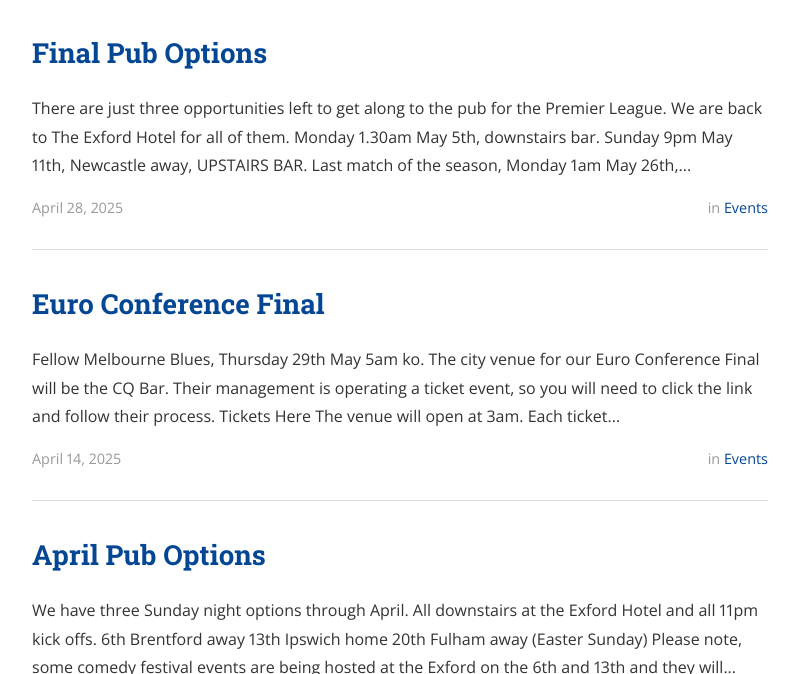
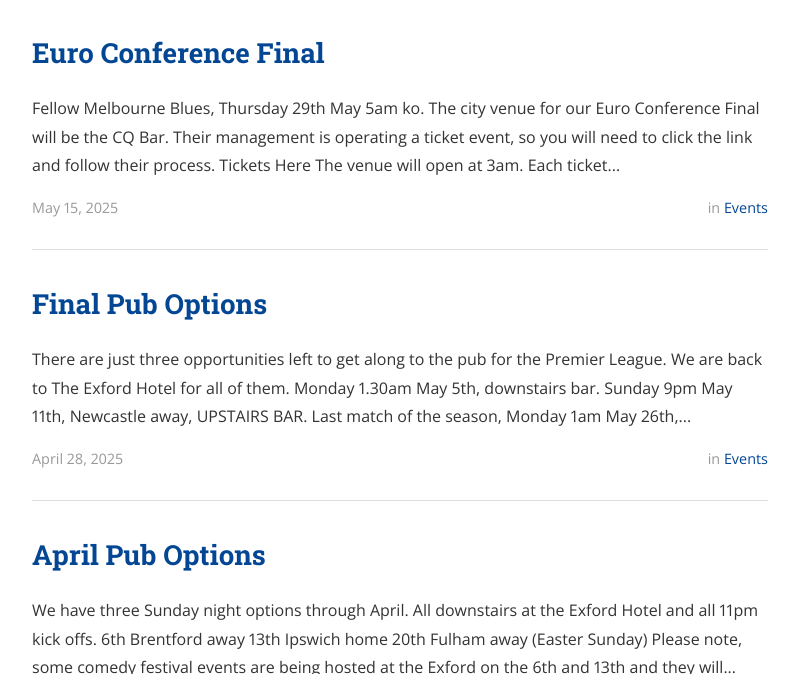
Before and after one commit to Foxh0und/MCSC, a Jekyll site: the page built from index.html, in a window 1280 px wide and 900 px high, scrolled down 322 px, cut to the strip 226-900 px from the top of the window. Shown: the whole strip, without its empty margins (240-1039 px from the left). Built offline with Jekyll 4.4.1, drawn with Linux system fonts in a browser that asks for light colours; nearby versions of some CDN libraries; the list of posts is cut into pages by our own code.

Commit message:
Update 2025-5-14-Euro-Conference-Final.md

```diff
--- a/_posts/2025-5-14-Euro-Conference-Final.md
+++ b/_posts/2025-5-14-Euro-Conference-Final.md
@@ -1,7 +1,7 @@
 ---
 layout: post
 title:  "Euro Conference Final"
-date:   2025-04-14 00:30:59
+date:   2025-05-15 00:30:59
 author: Russ Saunders
 categories: Events
 ---
```
